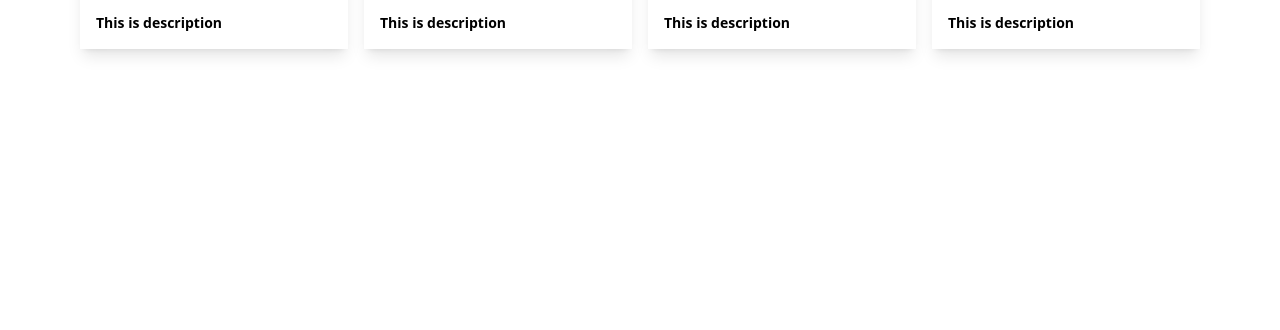
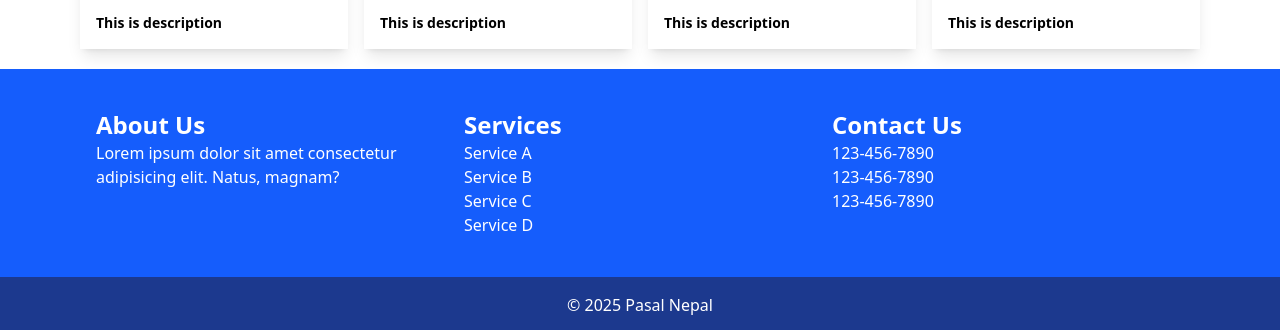
Before and after one commit to Plug-On/React_Project_6thsem, a React (Vite) app: page / in a window 1280 px wide. Shown: the part 603-933 px from the top of the page. Before the commit the page ends 800 px from the top, so only its background shows below. Built offline with nearby package versions, Linux system fonts and the light colour scheme.

Commit message:
footer missed component

```diff
--- a/src/App.jsx
+++ b/src/App.jsx
@@ -1,6 +1,7 @@
 import Navbar from './components/Navbar'
 import ProductContainer from './components/ProductContainer'
 import ServiceContianer from './components/ServiceContainer'
+import Footer from './components/Footer'
 
 function App() {
 
@@ -10,6 +11,7 @@ function App() {
       <Navbar/>
       <ProductContainer/>
       <ServiceContianer/>
+      <Footer/>
     </>
   )
 }
--- /dev/null
+++ b/src/components/Footer.jsx
@@ -0,0 +1,35 @@
+import React from 'react'
+
+function Footer() {
+  return (
+    <div>
+        <div className='grid grid-cols-3 gap-4 bg-blue-600 text-white py-10 px-24'>
+            <div>
+                <h1 className='text-2xl font-bold'>About Us</h1>
+                <p>Lorem ipsum dolor sit amet consectetur adipisicing elit. Natus, magnam?</p>
+            </div>
+            <div>
+                <h1 className='text-2xl font-bold'>Services</h1>
+                <ul>
+                    <li>Service A</li>
+                    <li>Service B</li>
+                    <li>Service C</li>
+                    <li>Service D</li>
+                </ul>
+            </div>
+            <div>
+                <h1 className='text-2xl font-bold'>Contact Us</h1>
+                <p>123-456-7890</p>
+                <p> 123-456-7890</p>
+                <p> 123-456-7890</p>
+            </div>
+
+        </div>
+        <div className='bg-blue-900 text-white text-center p-4'>
+            <p>&copy; 2025 Pasal Nepal</p>
+        </div>
+    </div>
+  )
+}
+
+export default Footer
```
